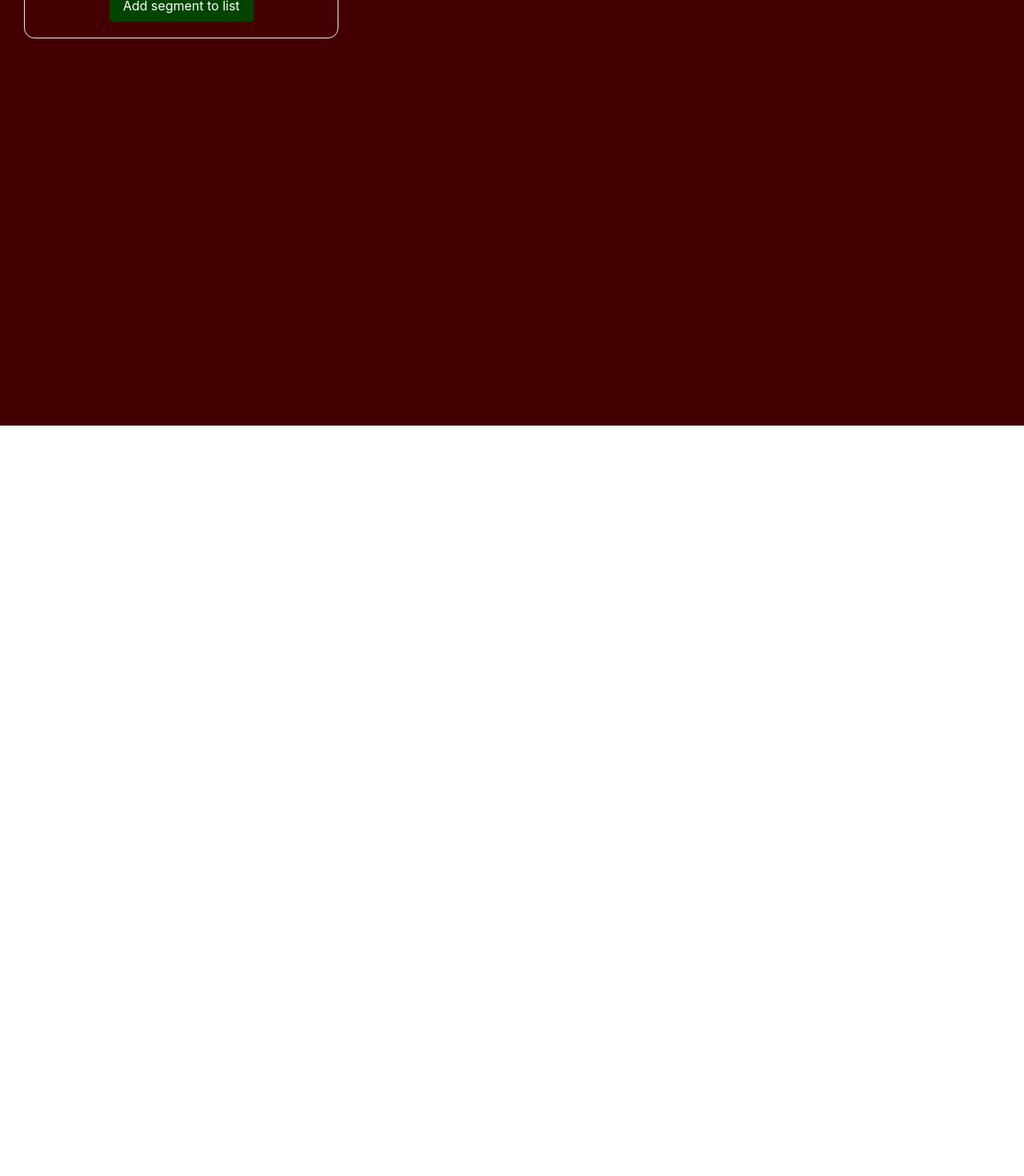
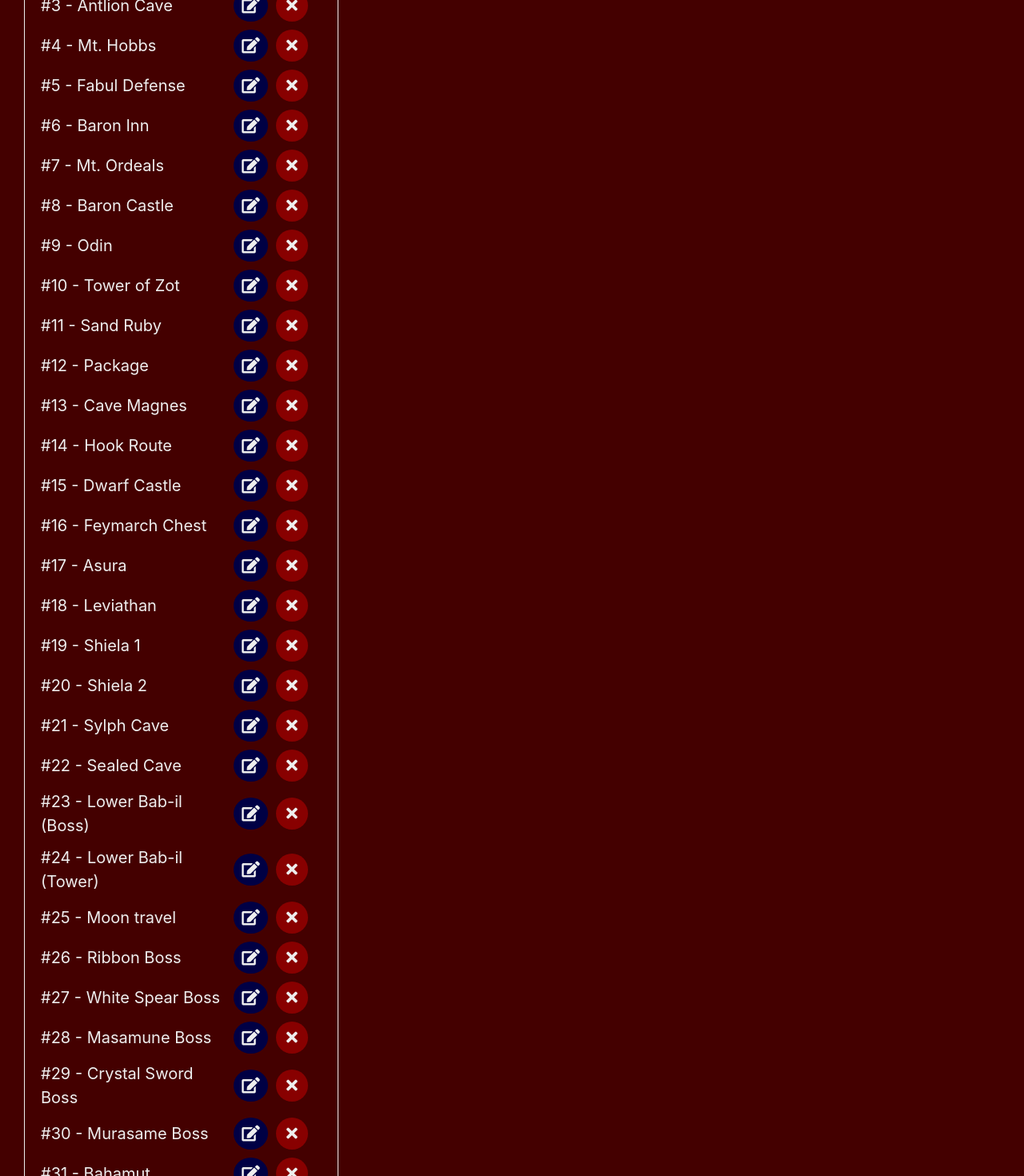
Before and after one commit to Fleury14/fe-comparison, an Angular app in the folder application/: page /main in a window 1280 px wide. Shown: the part 320-1790 px from the top of the page at 80% size. Before the commit the page ends 852 px from the top, so only its background shows below. Built offline with nearby package versions, Linux system fonts and the light colour scheme.

Commit message:
feat(initial data): filled out segments

```diff
--- a/application/src/app/app.component.ts
+++ b/application/src/app/app.component.ts
@@ -16,8 +16,8 @@ export class AppComponent implements OnInit {
   ngOnInit() {
     // this.segList.clearList();
     // check for segement list, if it doesn't exist, add default
-    const currentList = localStorage.getItem('segment-list');
-    if (!currentList) {
+    const currentList = JSON.parse(localStorage.getItem('segment-list'));
+    if (!currentList || currentList.length < 1) {
       this.segList.initializeList();
     }
   }
--- a/application/src/app/components/analysis/analysis.component.html
+++ b/application/src/app/components/analysis/analysis.component.html
@@ -27,7 +27,7 @@
             <div class="tile is-3 is-vertical" *ngFor="let runner of runners">
                 <div *ngFor="let segment of segmentTypes.uncommon">
                     <h2>{{ runner.name }}</h2>
-                    <p>{{ findRunnerTimeForSegment(runner.id, segment) ? parseTime(findRunnerTimeForSegment(runner.id, segment)) : 'N/A'}}</p>
+                    <p>{{ findRunnerTimeForSegment(runner.id, segment) ? parseTime(findRunnerTimeForSegment(runner.id, segment)) : 'N/A' }}</p>
                 </div>
             </div>
         </div>
--- a/application/src/app/components/analysis/analysis.component.ts
+++ b/application/src/app/components/analysis/analysis.component.ts
@@ -45,7 +45,7 @@ export class AnalysisComponent implements OnInit, OnDestroy {
         if (this.runners.find(runner => runner.id === runnerId).segments.find(segment => segment.locId === segId)) {
             return this.runners.find(runner => runner.id === runnerId).segments.find(segment => segment.locId === segId).time;
         }
-        return '';
+        return null;
     }
 
     ngOnDestroy() {
--- a/application/src/app/initial-data/initial-segment.ts
+++ b/application/src/app/initial-data/initial-segment.ts
@@ -7,4 +7,140 @@ export const initialSegmentList:ISegmentListItem[] = [{
 {
     id: 2,
     name: "Treasure"
+},
+{
+    id: 3,
+    name: "Antlion Cave"
+},
+{
+    id: 4,
+    name: "Mt. Hobbs"
+},
+{
+    id: 5,
+    name: "Fabul Defense"
+},
+{
+    id: 6,
+    name: "Baron Inn"
+},
+{
+    id: 7,
+    name: "Mt. Ordeals"
+},
+{
+    id: 8,
+    name: "Baron Castle"
+},
+{
+    id: 9,
+    name: "Odin"
+},
+{
+    id: 10,
+    name: "Tower of Zot"
+},
+{
+    id: 11,
+    name: "Sand Ruby"
+},
+{
+    id: 12,
+    name: "Package"
+},
+{
+    id: 13,
+    name: "Cave Magnes"
+},
+{
+    id: 14,
+    name: "Hook Route"
+},
+{
+    id: 15,
+    name: "Dwarf Castle"
+},
+{
+    id: 16,
+    name: "Feymarch Chest"
+},
+{
+    id: 17,
+    name: "Asura"
+},
+{
+    id: 18,
+    name: "Leviathan"
+},
+{
+    id: 19,
+    name: "Shiela 1"
+},
+{
+    id: 20,
+    name: "Shiela 2"
+},
+{
+    id: 21,
+    name: "Sylph Cave"
+},
+{
+    id: 22,
+    name: "Sealed Cave"
+},
+{
+    id: 23,
+    name: "Lower Bab-il (Boss)"
+},
+{
+    id: 24,
+    name: "Lower Bab-il (Tower)"
+},
+{
+    id: 25,
+    name: "Moon travel"
+},
+{
+    id: 26,
+    name: "Ribbon Boss"
+},
+{
+    id: 27,
+    name: "White Spear Boss"
+},
+{
+    id: 28,
+    name: "Masamune Boss"
+},
+{
+    id: 29,
+    name: "Crystal Sword Boss"
+},
+{
+    id: 30,
+    name: "Murasame Boss"
+},
+{
+    id: 31,
+    name: "Bahamut"
+},
+{
+    id: 32,
+    name: "D.Mist Hunt"
+},
+{
+    id: 33,
+    name: "Grind"
+},
+{
+    id: 34,
+    name: "Forge"
+},
+{
+    id: 35,
+    name: "Go to Z"
+},
+{
+    id: 36,
+    name: "Zeromus"
 }]
```
